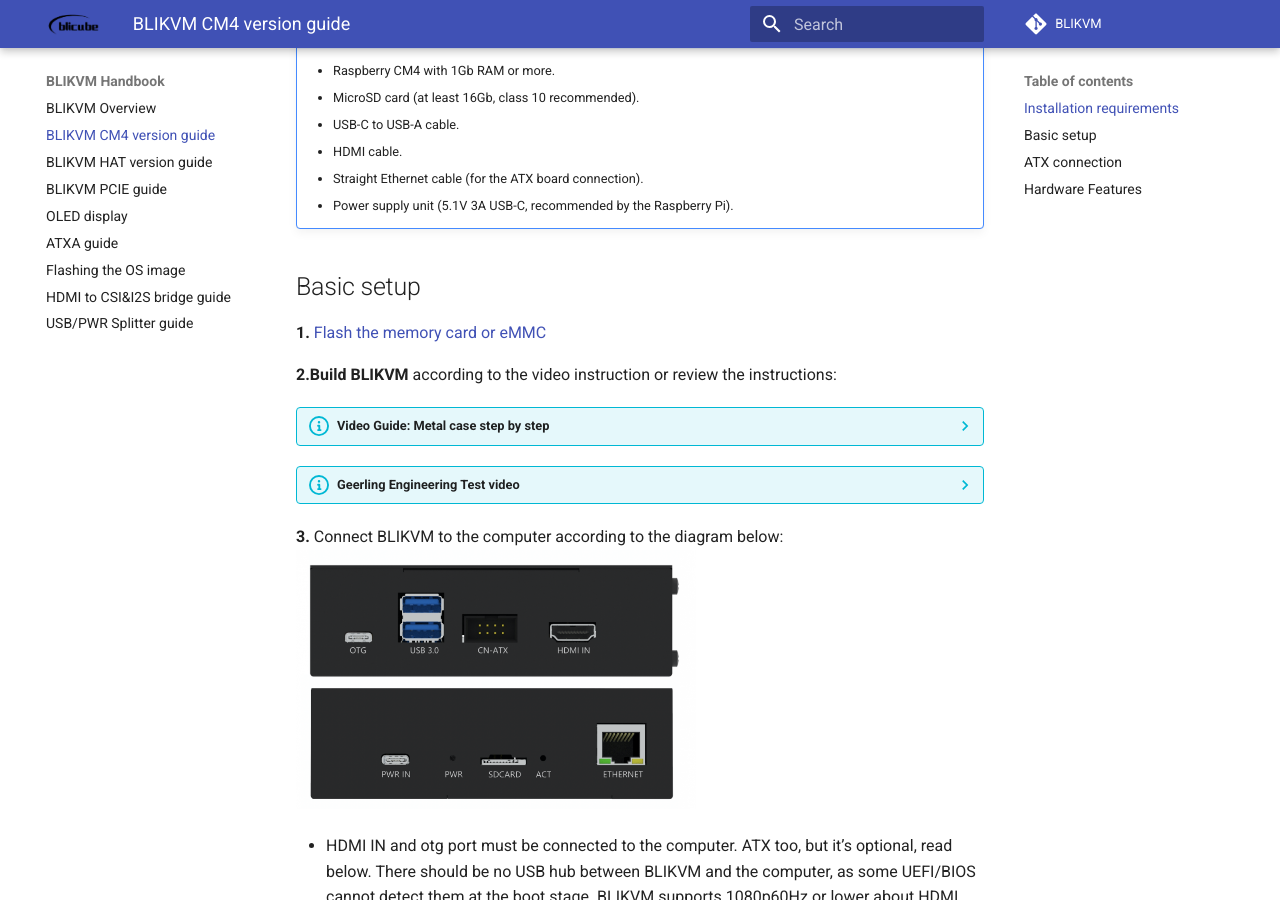
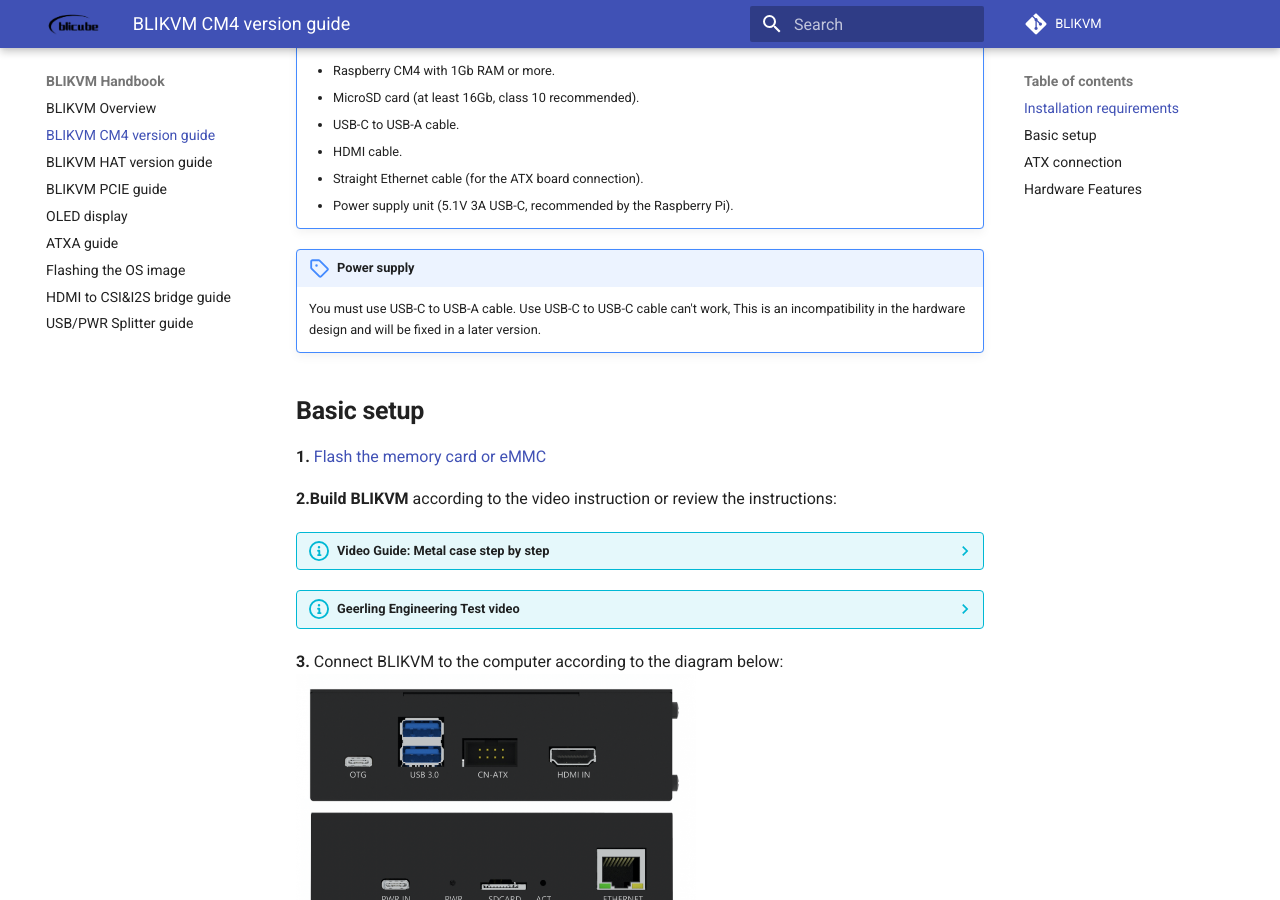
Before and after one commit to ThomasVon2021/pikvm-board, an MkDocs documentation site: the page built from docs/BLIKVM-CM4-guide.md, in a window 1280 px wide and 900 px high, scrolled down 666 px. Built offline with MkDocs 1.6.1 and Material for MkDocs 9.7.7, drawn with Linux system fonts in a browser that asks for light colours; comment, search, counter and statistics services are not loaded.

Commit message:
add power supply instruction

```diff
--- a/docs/BLIKVM-CM4-guide.md
+++ b/docs/BLIKVM-CM4-guide.md
@@ -2,7 +2,7 @@
 
 ![Image title](blikvm-cm4.png)
 
-## Installation requirements
+## **Installation requirements**
 !!! note "If you have an assembly kit, you will need the following things"
     * Raspberry CM4 with 1Gb RAM or more.
     * MicroSD card (at least 16Gb, class 10 recommended).
@@ -11,7 +11,11 @@
     * Straight Ethernet cable (for the ATX board connection).
     * Power supply unit (5.1V 3A USB-C, recommended by the Raspberry Pi).
 
-## Basic setup
+!!! warn "Power supply"
+    You must use USB-C to USB-A cable. Use USB-C to USB-C cable can't work, This is an incompatibility in the hardware design and will be
+    fixed in a later version.
+
+## **Basic setup**
 **1.** [Flash the memory card or eMMC ](./flashing_os.md)
 
 **2.Build BLIKVM** according to the video instruction or review the instructions:
@@ -29,7 +33,7 @@
 BLIKVM supports 1080p60Hz or lower about HDMI source.
 * Connect Ethernet to the network and PWR IN to the BLIKVM power supply.
 
-## ATX connection
+## **ATX connection**
 ![Image title](image/BLKVM-CM4/ATX-interface.png){width="400"}
 
 To manage the power of your computer, you will connect CN-ATX port to the computer.The user can use the ATX cable
@@ -38,7 +42,7 @@
 
 ![Image title](image/BLKVM-CM4/atx-cable-computer.png){width="400"}
 
-## Hardware Features
+## **Hardware Features**
 ![Image title](image/BLKVM-CM4/blikvm-cm4-hardware-features.png)
 
 * 1、HDMI IN port with I2S
```
Also changed, not shown: docs/BLIKVM-HAT-guide.md (+3 -3 lines), 1 other file.
